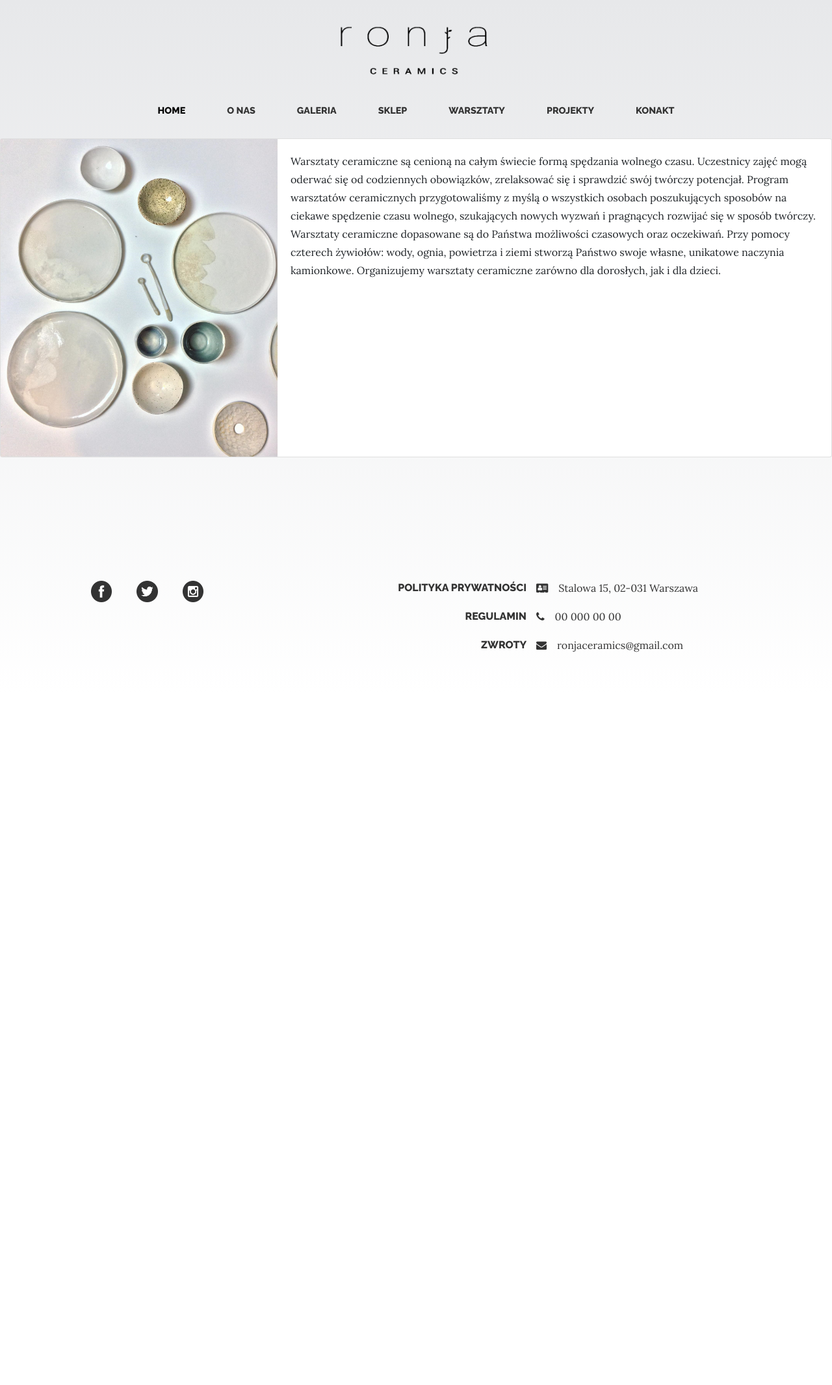
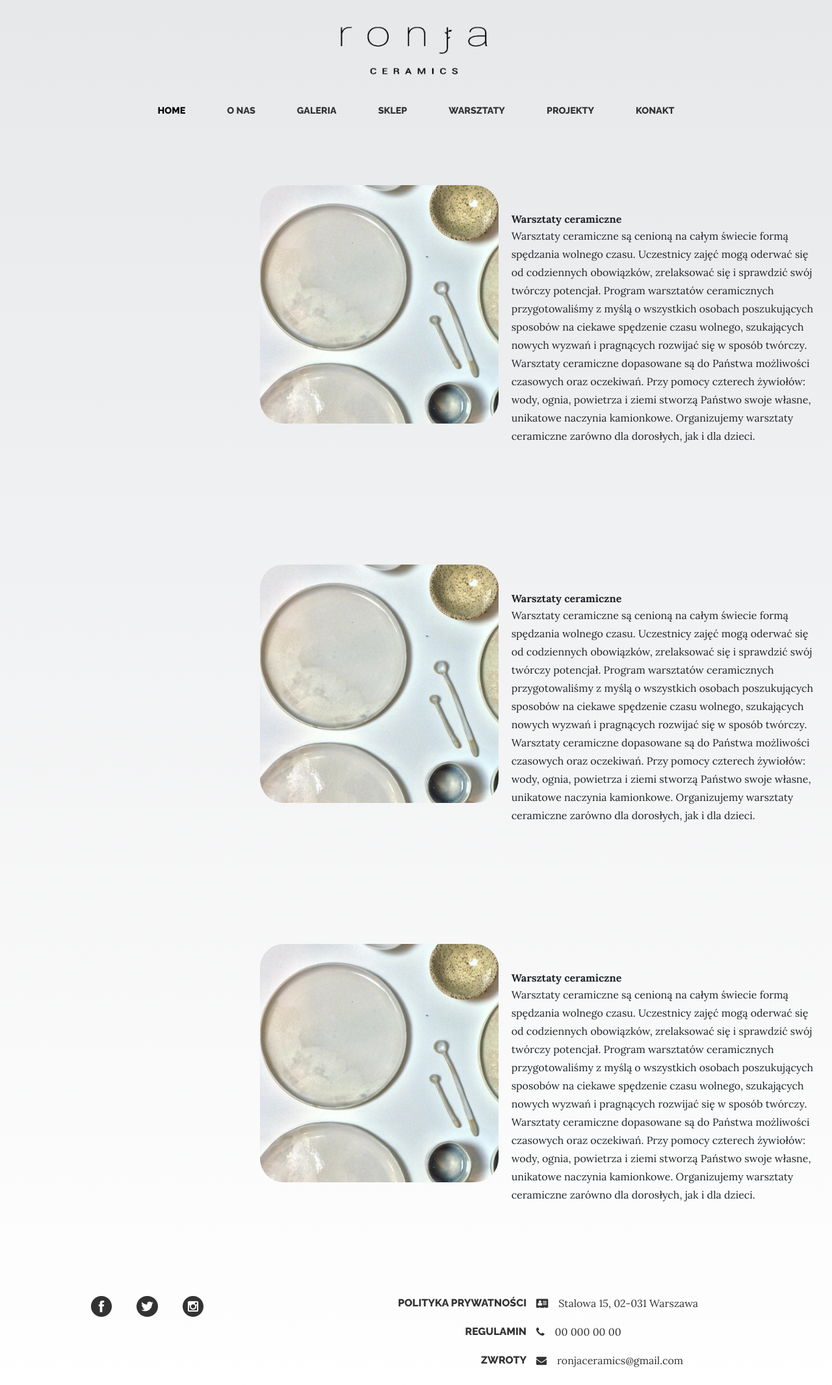
Before and after one commit to molibdex/ronjaceramics-website, a PHP site: page /workshop.html in a window 1280 px wide. Shown: the top 2132 px of the page at 65% size. Before the commit the page ends 1004 px from the top, so only its background shows below. Run offline with PHP 8.4, Linux system fonts and the light colour scheme.

Commit message:
workshops.html
first draft

```diff
--- a/assets/css/style.css
+++ b/assets/css/style.css
@@ -94,7 +94,6 @@ border-radius: 2px; }
   padding: 0 !important;
   margin: 100px;
   padding: 0px;
-
   background: none;
   border: none;
 }
@@ -117,8 +116,44 @@ border-radius: 2px; }
 
   }
 }
+/****** WORKSHOPS ******/
+.cardwork {
+  padding: 0 !important;
+  margin-left: 400px;
 
+  align-items: center;
+  padding: 0px;
+  background: none;
+  border: 1px;
+}
+.card-bodywork {
+  padding-top: 40px;
+  padding-bottom: 40px;
+  padding-left: 20px;
+  padding-right: 20px;
+}
+.cardwork img {
+  border-radius: 10%;
+}
+.about {
+  display: inline-block;
+  margin-right: 20px;
+  margin-top: 45px;
+}
 
+@media (max-width: 768px) {
+  .cardwork {
+    margin: 5px;
+    font-size: 13px;
+  }
+
+  .about {
+    display: inline-block;
+    margin-right: 5px;
+    margin-top: 5px;
+
+  }
+}
 /****** GALLERY ****/
 .gallery {
  margin: 10px;
--- a/workshop.html
+++ b/workshop.html
@@ -64,14 +64,17 @@
     </div>
   </nav>
 
-  <div class="card cardo mb-3" >
-  <div class="row no-gutters justify-content-center">
-    <div class="col-md-4">
+  <br>
+  <br>
+  <br>
+  <div class="cardwork" style="max-width: 1000px;">
+      <div class="row no-gutters">
+          <div class="col-md-5">
               <img src="assets\img\work.png" class="img-fluid work" alt="workshops">
           </div>
-
-    <div class="col-md-8">
-      <div class="card-body">
+          <div class="col-md-7">
+              <div class="card-bodywork">
+                <b class="card-title">Warsztaty ceramiczne</b>
                 <p class="card-text">
                 Warsztaty ceramiczne są cenioną na całym świecie formą spędzania wolnego czasu.
                  Uczestnicy zajęć mogą oderwać się od codziennych obowiązków, zrelaksować się i sprawdzić swój twórczy potencjał.
@@ -86,6 +89,53 @@
   <br>
   <br>
   <br>
+  <br>
+  <br>
+  <br>
+  <div class="cardwork" style="max-width: 1000px;">
+      <div class="row no-gutters">
+          <div class="col-md-5">
+              <img src="assets\img\work.png" class="img-fluid work" alt="workshops">
+          </div>
+          <div class="col-md-7">
+              <div class="card-bodywork">
+                <b class="card-title">Warsztaty ceramiczne</b>
+                <p class="card-text">
+                Warsztaty ceramiczne są cenioną na całym świecie formą spędzania wolnego czasu.
+                 Uczestnicy zajęć mogą oderwać się od codziennych obowiązków, zrelaksować się i sprawdzić swój twórczy potencjał.
+                Program warsztatów ceramicznych przygotowaliśmy z myślą o wszystkich osobach poszukujących sposobów na ciekawe spędzenie czasu wolnego, szukających nowych wyzwań i pragnących rozwijać się w sposób twórczy.
+                Warsztaty ceramiczne dopasowane są do Państwa możliwości czasowych oraz oczekiwań. Przy pomocy czterech żywiołów: wody, ognia, powietrza i ziemi stworzą Państwo swoje własne, unikatowe naczynia kamionkowe.
+                Organizujemy warsztaty ceramiczne zarówno dla dorosłych, jak i dla dzieci.
+                </p>
+              </div>
+          </div>
+      </div>
+  </div>
+  <br>
+  <br>
+  <br>
+  <br>
+  <br>
+  <br>
+  <div class="cardwork" style="max-width: 1000px;">
+      <div class="row no-gutters">
+          <div class="col-md-5">
+              <img src="assets\img\work.png" class="img-fluid work" alt="workshops">
+          </div>
+          <div class="col-md-7">
+              <div class="card-bodywork">
+                <b class="card-title">Warsztaty ceramiczne</b>
+                <p class="card-text">
+                Warsztaty ceramiczne są cenioną na całym świecie formą spędzania wolnego czasu.
+                 Uczestnicy zajęć mogą oderwać się od codziennych obowiązków, zrelaksować się i sprawdzić swój twórczy potencjał.
+                Program warsztatów ceramicznych przygotowaliśmy z myślą o wszystkich osobach poszukujących sposobów na ciekawe spędzenie czasu wolnego, szukających nowych wyzwań i pragnących rozwijać się w sposób twórczy.
+                Warsztaty ceramiczne dopasowane są do Państwa możliwości czasowych oraz oczekiwań. Przy pomocy czterech żywiołów: wody, ognia, powietrza i ziemi stworzą Państwo swoje własne, unikatowe naczynia kamionkowe.
+                Organizujemy warsztaty ceramiczne zarówno dla dorosłych, jak i dla dzieci.
+                </p>
+              </div>
+          </div>
+      </div>
+  </div>
   <br>
   <br>
   <br>
```
Also changed, not shown: assets/img/work.png. Lines whose indentation alone changed are shown as unchanged.
